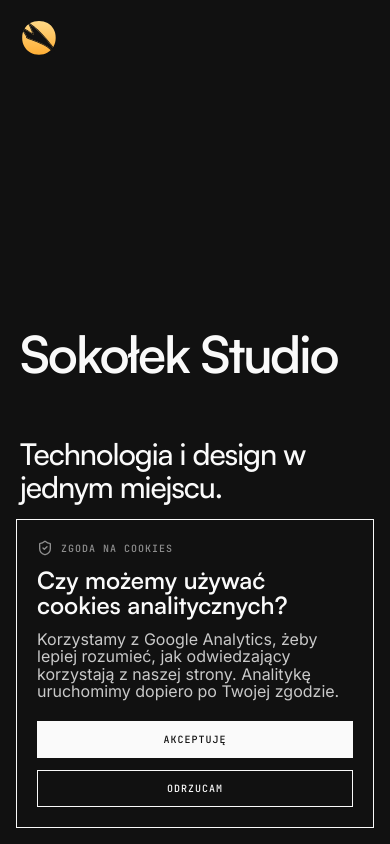
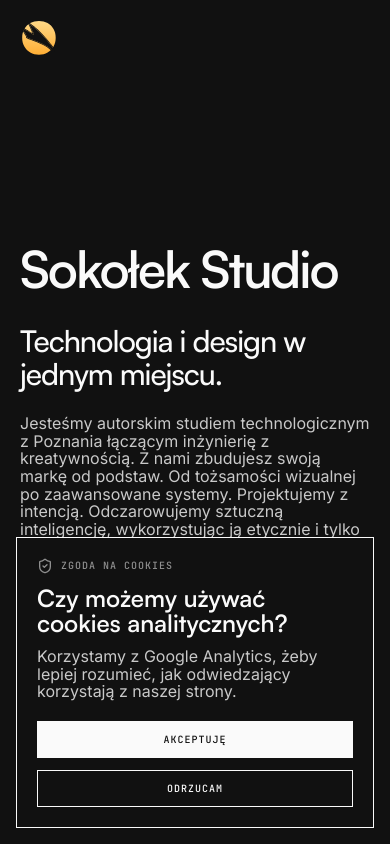
Before and after one commit to MaksymilianKalek/sokolek-studio, a React (Vite) app in the folder web/: page / in a window 390 px wide. Shown: the top 844 px of the page. Built offline with nearby package versions, Linux system fonts and the light colour scheme.

Commit message:
Fix mobile UI and analytics

```diff
--- a/web/src/components/home/hero.tsx
+++ b/web/src/components/home/hero.tsx
@@ -111,7 +111,7 @@
 
       <div
         id="top"
-        className="flex flex-1 flex-col justify-end gap-10 pb-10 pt-28 sm:pb-14 lg:pb-16"
+        className="flex flex-1 flex-col justify-center gap-7 pb-12 pt-16 sm:justify-end sm:gap-10 sm:pb-14 sm:pt-28 lg:pb-16"
       >
         <div className="max-w-[94rem]">
           <h1 aria-label={heroTitle} className="relative font-satoshi">
@@ -134,14 +134,14 @@
         </div>
 
         <div
-          className="grid gap-y-8 pt-4 md:grid-cols-[minmax(0,var(--studio-axis,1.1fr))_minmax(18rem,1fr)_auto] md:items-start"
+          className="grid gap-y-6 md:grid-cols-[minmax(0,var(--studio-axis,1.1fr))_minmax(18rem,1fr)_auto] md:items-start md:gap-y-8 md:pt-4"
           style={heroGridStyle}
         >
-          <p className="heading-sm max-w-2xl text-ink">
+          <p className="heading-sm max-w-2xl text-[2.125rem] leading-[1.04] text-ink sm:text-[clamp(1.875rem,4vw,3rem)] sm:leading-[1.1]">
             {t('hero.subtitle')}
           </p>
 
-          <p className="body-copy max-w-md">
+          <p className="body-copy max-w-md text-[1.0625rem] leading-[1.14] sm:text-base sm:leading-[1.1]">
             {t('hero.description')}
           </p>
 
--- a/web/src/locales/en/translation.json
+++ b/web/src/locales/en/translation.json
@@ -97,7 +97,7 @@
   "cookieConsent": {
     "label": "Cookie consent",
     "heading": "Can we use analytics cookies?",
-    "description": "We use Google Analytics to better understand how visitors use our website. Analytics will only be enabled after you give us your consent.",
+    "description": "We use Google Analytics to better understand how visitors use our website.",
     "accept": "Accept",
     "reject": "Reject",
     "settings": "Cookie settings"
--- a/web/src/locales/pl/translation.json
+++ b/web/src/locales/pl/translation.json
@@ -97,7 +97,7 @@
   "cookieConsent": {
     "label": "Zgoda na cookies",
     "heading": "Czy możemy używać cookies analitycznych?",
-    "description": "Korzystamy z Google Analytics, żeby lepiej rozumieć, jak odwiedzający korzystają z naszej strony. Analitykę uruchomimy dopiero po Twojej zgodzie.",
+    "description": "Korzystamy z Google Analytics, żeby lepiej rozumieć, jak odwiedzający korzystają z naszej strony.",
     "accept": "Akceptuję",
     "reject": "Odrzucam",
     "settings": "Ustawienia cookies"
```
